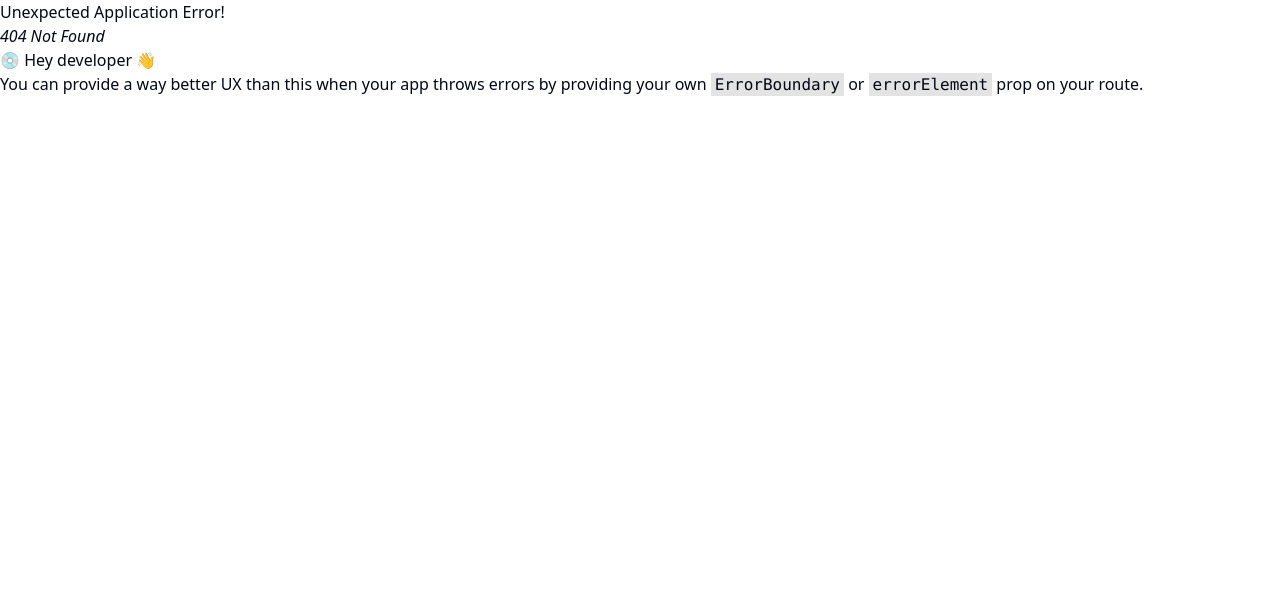
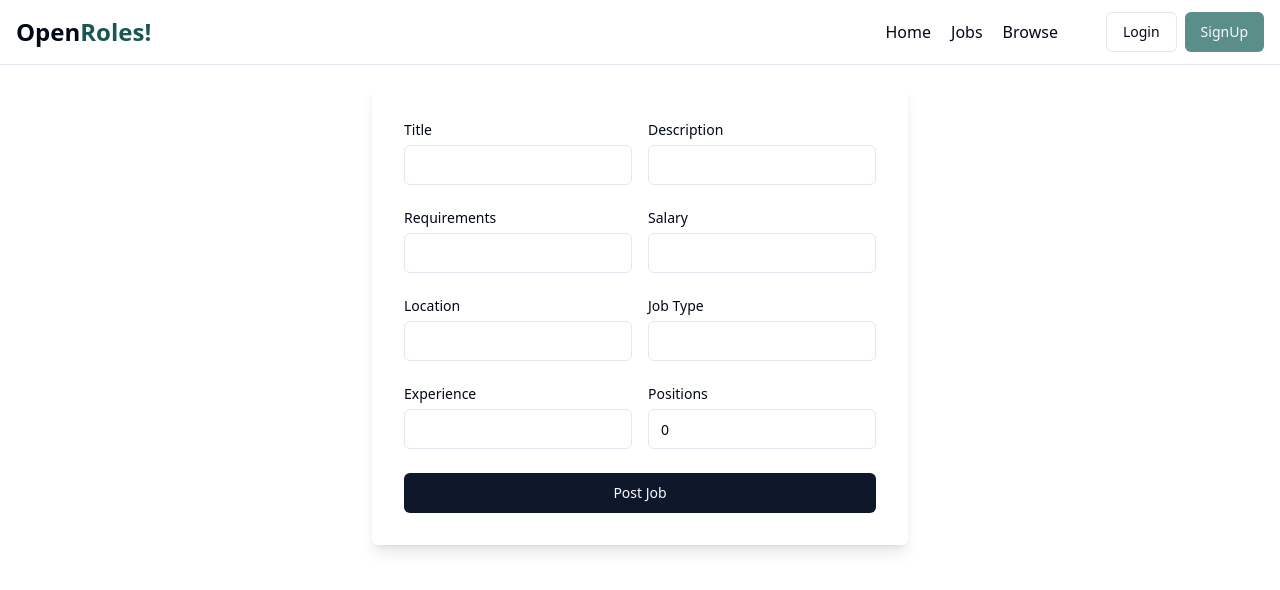
Before and after one commit to titanium-exe/OpenRoles, a React (Vite) app in the folder frontend/: page /admin/jobs/post in a window 1280 px wide. Before the commit this address had no page. Shown: the top 590 px of the page. Built offline with nearby package versions, Linux system fonts and the light colour scheme.

Commit message:
job post

```diff
--- a/frontend/src/components/admin/AdminJobs.jsx
+++ b/frontend/src/components/admin/AdminJobs.jsx
@@ -26,7 +26,7 @@
       <div className='max-w-6xl mx-auto my-10'>
         <div className=' flex item-center justify-between my-5'>
         <Input className='w-fit' placeholder="filter by name" onChange={(e) => setInput(e.target.value)} />
-        <Button onClick={() => navigate("/admin/jobs/create")}>Post new job</Button>
+        <Button onClick={() => navigate("/admin/jobs/post")}>Post new job</Button>
         </div>
         <AdminJobsTable/>
       </div>
--- a/frontend/src/components/admin/AdminJobsTable.jsx
+++ b/frontend/src/components/admin/AdminJobsTable.jsx
@@ -1,6 +1,5 @@
 import React, { useEffect, useState } from 'react'
 import { Table, TableBody, TableCaption, TableCell, TableHead, TableHeader, TableRow } from '../ui/table'
-
 import { Popover, PopoverContent, PopoverTrigger } from '../ui/popover'
 import { Edit2, Eye, MoreHorizontal } from 'lucide-react'
 import { useSelector } from 'react-redux'
@@ -13,7 +12,6 @@
     const navigate = useNavigate();
 
     useEffect(()=>{
-        console.log('called');
         const filteredJobs = allAdminJobs.filter((job)=>{
             if(!searchJobByText){
                 return true;
--- /dev/null
+++ b/frontend/src/components/admin/PostJobs.jsx
@@ -0,0 +1,126 @@
+import Navbar from '../shared/Navbar'
+import { Label } from '../ui/label'
+import { Input } from '../ui/input'
+import { useState } from 'react'
+import { Button } from '../ui/button'
+
+
+const companyArray= [];
+
+const PostJobs = () => {
+  const [input, setInput] = useState({
+        title: "",
+        description: "",
+        requirements: "",
+        salary: "",
+        location: "",
+        jobType: "",
+        experience: "",
+        position: 0,
+        companyId: ""
+  });
+  const changeEventHandler = (e) => {
+    setInput({...input, [e.target.name]:e.target.value});
+  };
+
+  return (
+   <div>
+    <Navbar />
+    <div className='flex items-center justify-center w-screen my-5'>
+
+      <form className='p-8 max-w-4xl border-gray-200 shadow-lg rounded-md'>
+            <div className='grid grid-cols-2 gap-4'>
+
+            <div>
+            <Label>Title</Label>
+              <Input
+              type="text"
+              name="title"
+              value={input.title}
+              onChange={changeEventHandler}
+              className="focus-visible:ring-offset-0 focus-visible:ring-0  my-1"
+              />
+            </div>
+            <div>
+            <Label>Description</Label>
+              <Input
+              type="text"
+              name="description"
+              value={input.description}
+              onChange={changeEventHandler}
+              className="focus-visible:ring-offset-0 focus-visible:ring-0  my-1"
+              />
+            </div>
+            <div>
+            <Label>Requirements</Label>
+              <Input
+              type="text"
+              name="requirements"
+              value={input.requirements}
+              onChange={changeEventHandler}
+              className="focus-visible:ring-offset-0 focus-visible:ring-0  my-1"
+              />
+            </div>
+            <div>
+            <Label>Salary</Label>
+              <Input
+              type="text"
+              name="salary"
+              value={input.salary}
+              onChange={changeEventHandler}
+              className="focus-visible:ring-offset-0 focus-visible:ring-0  my-1"
+              />
+            </div>
+            <div>
+            <Label>Location</Label>
+              <Input
+              type="text"
+              name="location"
+              value={input.location}
+              onChange={changeEventHandler}
+              className="focus-visible:ring-offset-0 focus-visible:ring-0  my-1"
+              />
+            </div>
+            <div>
+            <Label>Job Type</Label>
+              <Input
+              type="text"
+              name="jobType"
+              value={input.jobType}
+              onChange={changeEventHandler}
+              className="focus-visible:ring-offset-0 focus-visible:ring-0  my-1"
+              />
+            </div>
+            <div>
+            <Label>Experience</Label>
+              <Input
+              type="text"
+              name="experience"
+              value={input.experience}
+              onChange={changeEventHandler}
+              className="focus-visible:ring-offset-0 focus-visible:ring-0  my-1"
+              />
+            </div>
+            <div>
+            <Label>Positions</Label>
+              <Input
+              type="number"
+              name="position"
+              value={input.position}
+              onChange={changeEventHandler}
+              className="focus-visible:ring-offset-0 focus-visible:ring-0  my-1"
+              />
+            </div>
+
+            </div>
+            <Button className="w-full mt-5">
+              Post Job
+            </Button>
+
+      </form>
+    </div>
+   </div>
+  )
+}
+
+export default PostJobs;
```
Also changed, not shown: frontend/src/App.jsx (+7 -1 lines).
